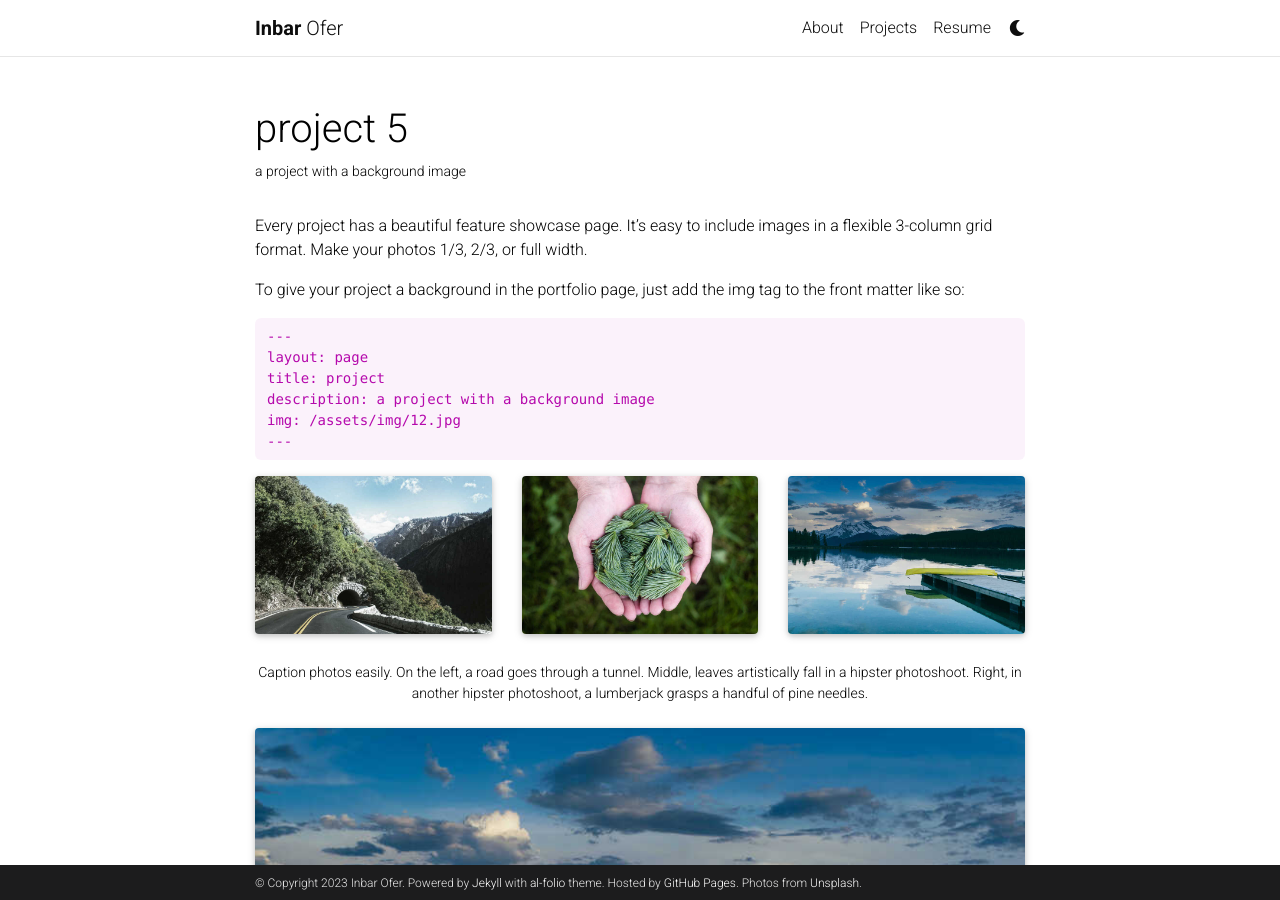
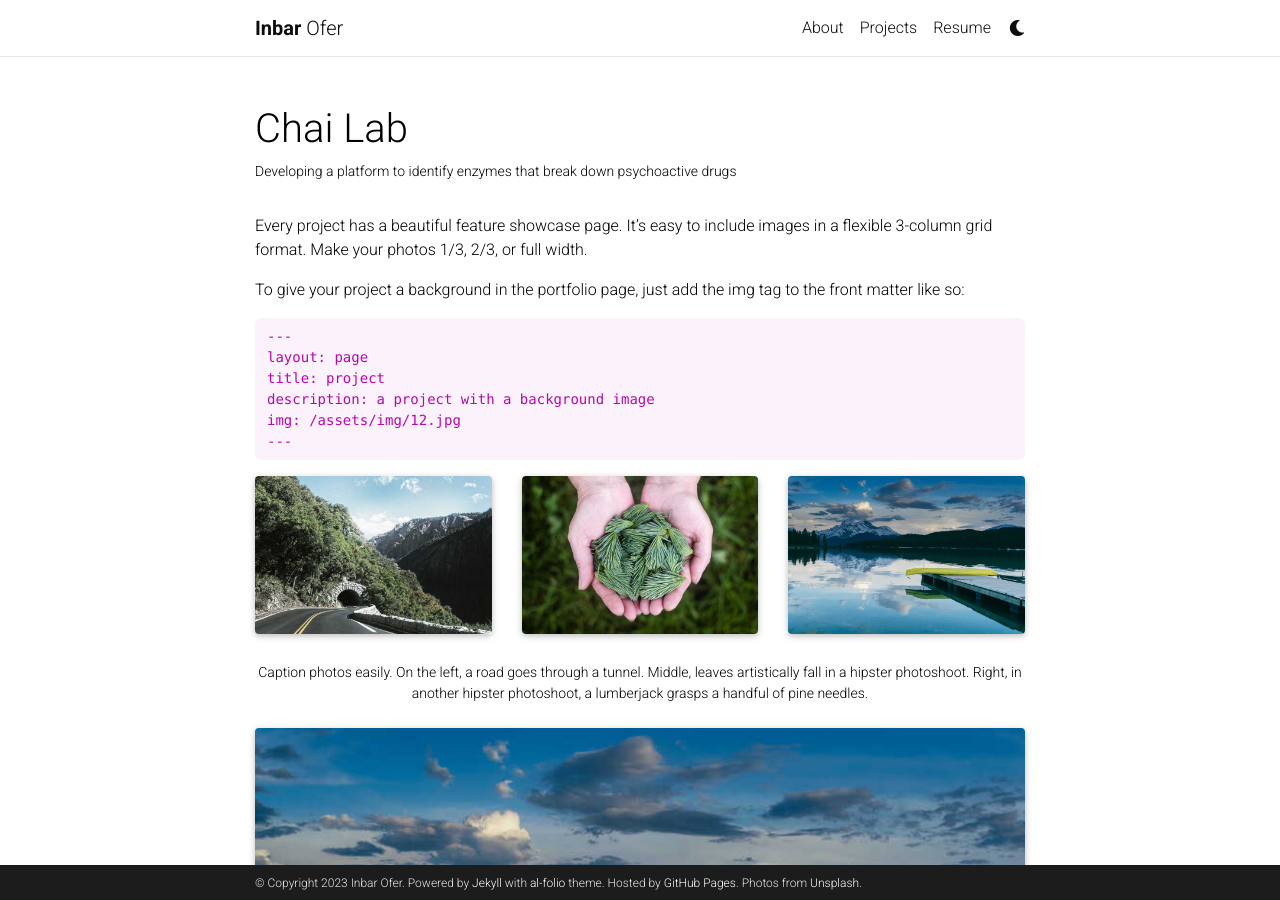
Before and after one commit to inbaro-neu/inbaro-neu.github.io, a Jekyll site: the page built from _projects/5_project.md, in a window 1280 px wide and 900 px high. Built offline with Jekyll 4.4.1, drawn with Linux system fonts in a browser that asks for light colours; comment, search, counter and statistics services are not loaded; a style sheet for code colours, icons or effects is not loaded.

Commit message:
updated project 5 pdf redirect

```diff
--- a/_projects/5_project.md
+++ b/_projects/5_project.md
@@ -1,10 +1,11 @@
 ---
 layout: page
-title: project 5
-description: a project with a background image
-img: assets/img/1.jpg
+title: Chai Lab
+description: Developing a platform to identify enzymes that break down psychoactive drugs
+img: assets/img/Yeast_agar_plate-01.jpg
+redirect: /assets/pdf/Final_2023_RISE_Poster_Inbar_Ofer.pdf
 importance: 3
-category: fun
+category: work
 ---
 
 Every project has a beautiful feature showcase page.
```
